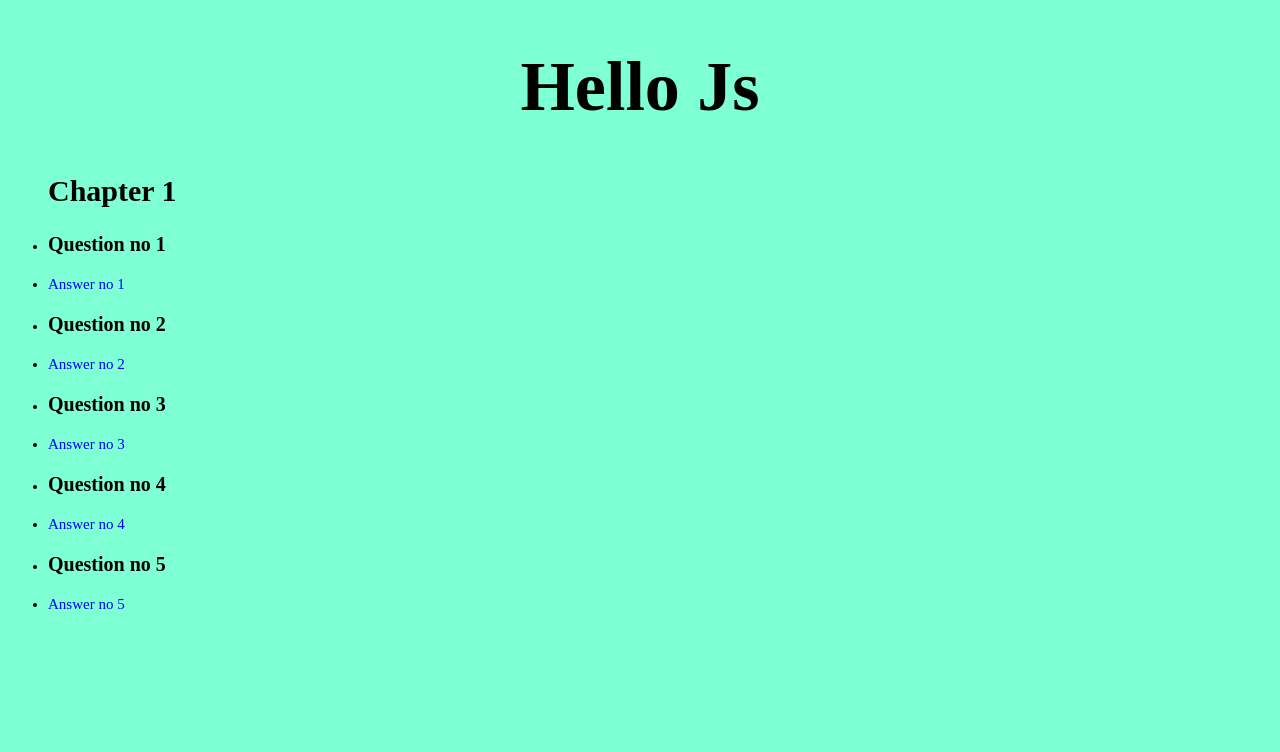
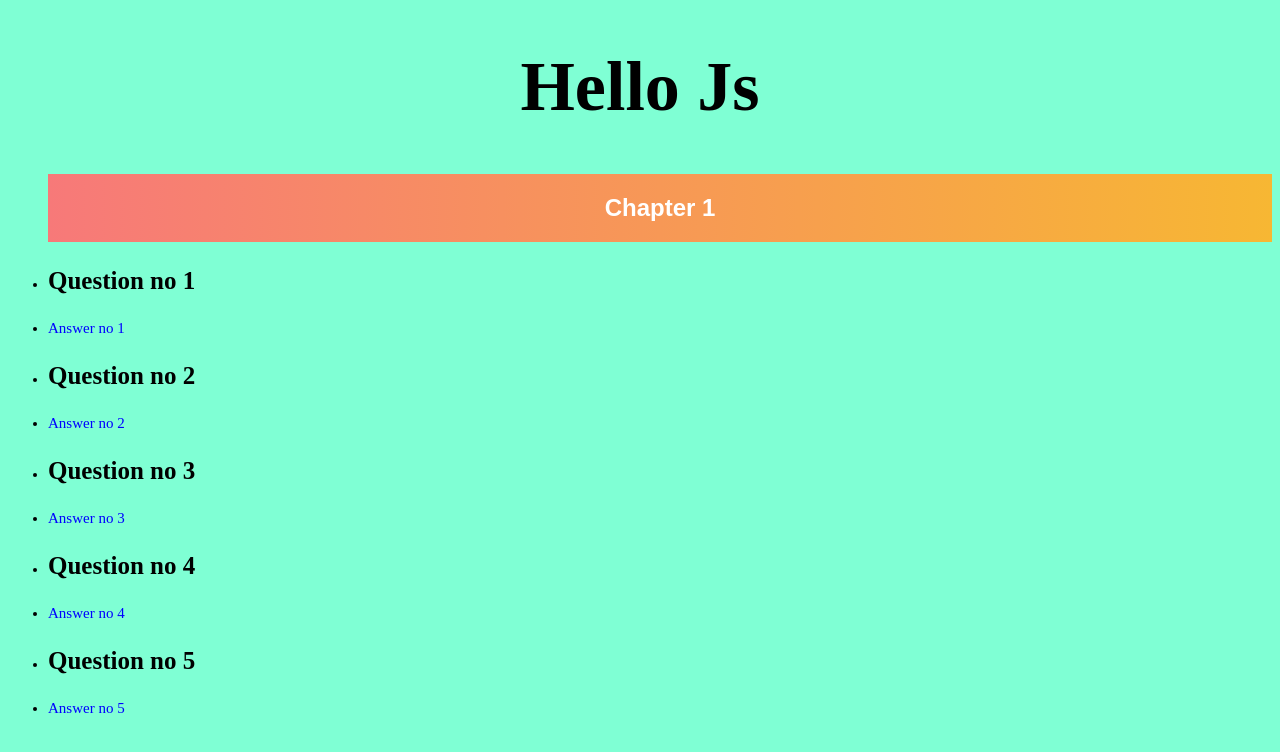
Before and after one commit to Areeb-Ali/Hello-JS, a plain HTML site: page 1st Chapter/Answer no 1/index.html in a window 1280 px wide. Drawn offline with Linux system fonts and the light colour scheme.

Commit message:
Chapter 1 completed

```diff
--- a/1st Chapter/Answer no 1/style.css
+++ b/1st Chapter/Answer no 1/style.css
@@ -13,11 +13,17 @@ ul li {
 }
 
 h3{
-    font-size: 20px;
+    font-size: 25px;
 }
 
 h2{
-    font-size: 30px;
+    font-family: sans-serif;
+  font-weight: bold;
+  text-align: center;
+  padding: 20px;
+  background: linear-gradient(to right, #f77979, #f7b733);
+  color: #fff;
+
 }
 
 body{
```
